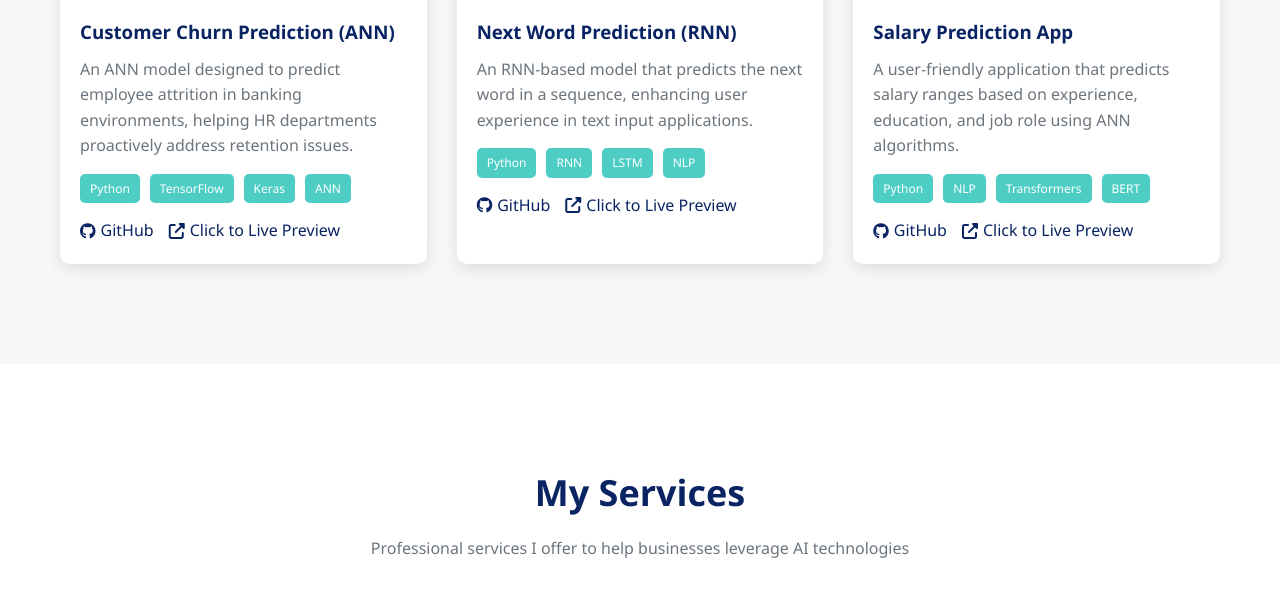
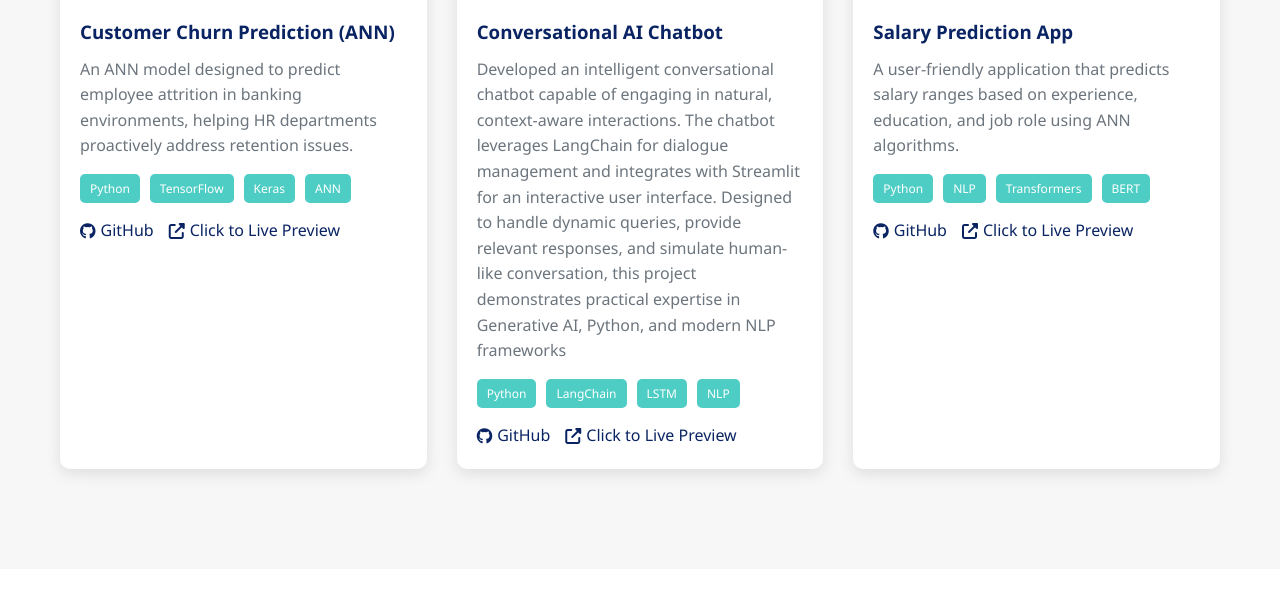
Before and after one commit to altafmalkani/portfolio, a plain HTML site: page index.html in a window 1280 px wide. Shown: the part 2599-3196 px from the top of the page. Drawn offline with Linux system fonts and the light colour scheme.

Commit message:
Update index.html

```diff
--- a/index.html
+++ b/index.html
@@ -844,14 +844,14 @@
                 <!-- Project 2 -->
                 <div class="project-card">
                     <div class="project-image">
-                        <img src="https://images.unsplash.com/photo-1515879218367-8466d910aaa4?ixlib=rb-4.0.3&ixid=M3wxMjA3fDB8MHxwaG90by1wYWdlfHx8fGVufDB8fHx8fA%3D%3D&auto=format&fit=crop&w=1469&q=80" alt="RNN Project">
+                        <img src="https://www.q3tech.com/wp-content/uploads/2024/06/Evolution-of-chatbots.jpg" alt="RNN Project">
                     </div>
                     <div class="project-info">
-                        <h3>Next Word Prediction (RNN)</h3>
-                        <p>An RNN-based model that predicts the next word in a sequence, enhancing user experience in text input applications.</p>
+                        <h3>Conversational AI Chatbot</h3>
+                        <p>Developed an intelligent conversational chatbot capable of engaging in natural, context-aware interactions. The chatbot leverages LangChain for dialogue management and integrates with Streamlit for an interactive user interface. Designed to handle dynamic queries, provide relevant responses, and simulate human-like conversation, this project demonstrates practical expertise in Generative AI, Python, and modern NLP frameworks</p>
                         <div class="project-tech">
                             <span class="tech">Python</span>
-                            <span class="tech">RNN</span>
+                            <span class="tech">LangChain</span>
                             <span class="tech">LSTM</span>
                             <span class="tech">NLP</span>
                         </div>
```
